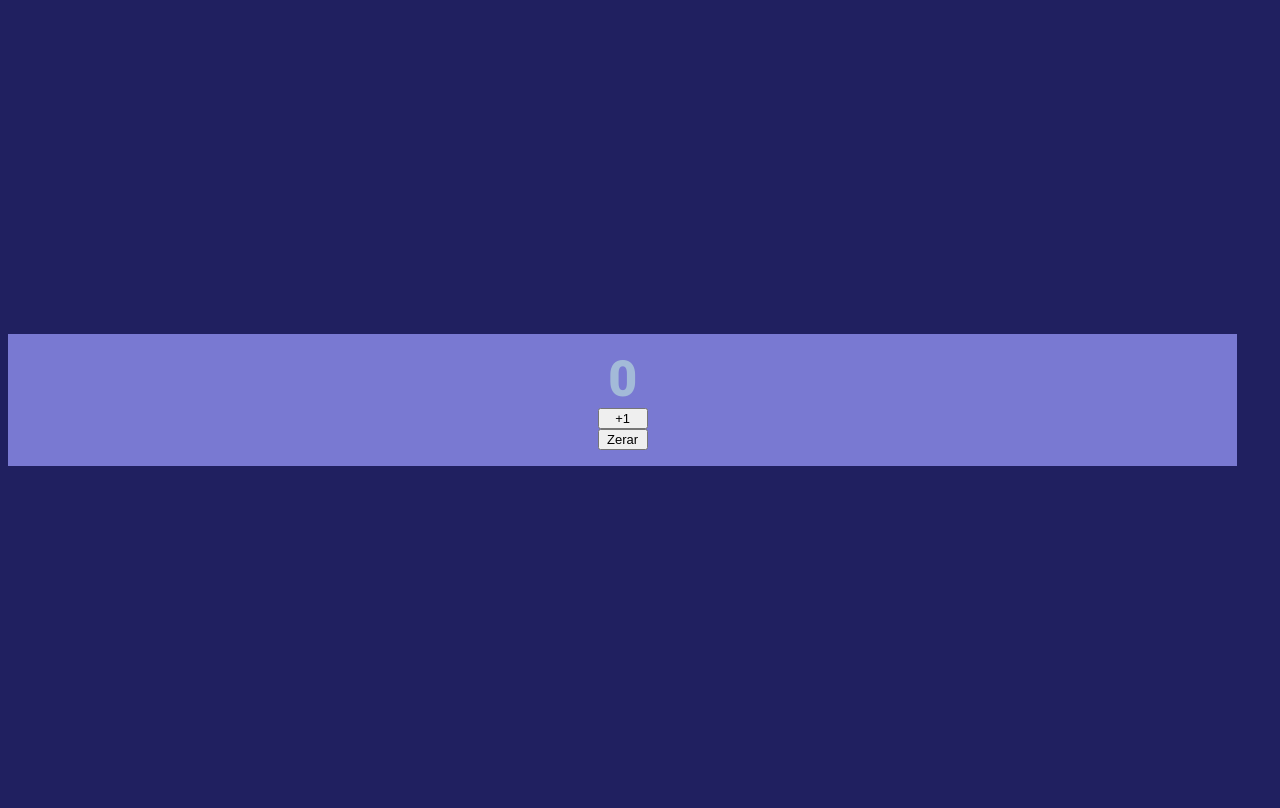
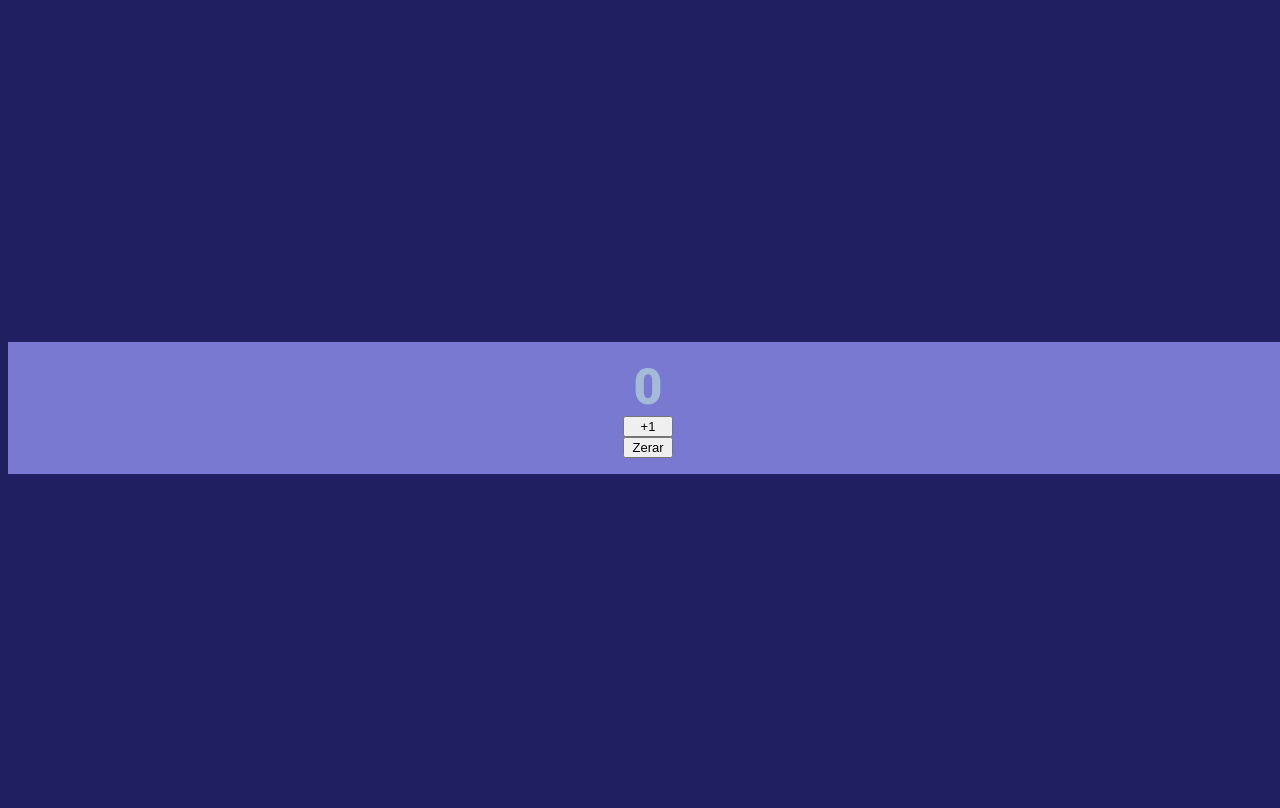
Before and after one commit to igor-molina/Clicks, a PHP site: page / in a window 1280 px wide. Before the commit the page ends 466 px from the top, so only its background shows below. Run offline with PHP 8.4, Linux system fonts and the light colour scheme.

Commit message:
Aplicando preenchimento de tela

```diff
--- a/style.css
+++ b/style.css
@@ -2,8 +2,8 @@
 
 html,
 body {
-  height: 98%;
-  width: 98%;
+  height: 100%;
+  width: 100%;
 }
 
 body {
@@ -19,7 +19,7 @@ body {
     height: 100%;
     justify-content: center;
     text-align: center;
-    width: 98%;
+    width: 100%;
 }
 
 .container {
```
